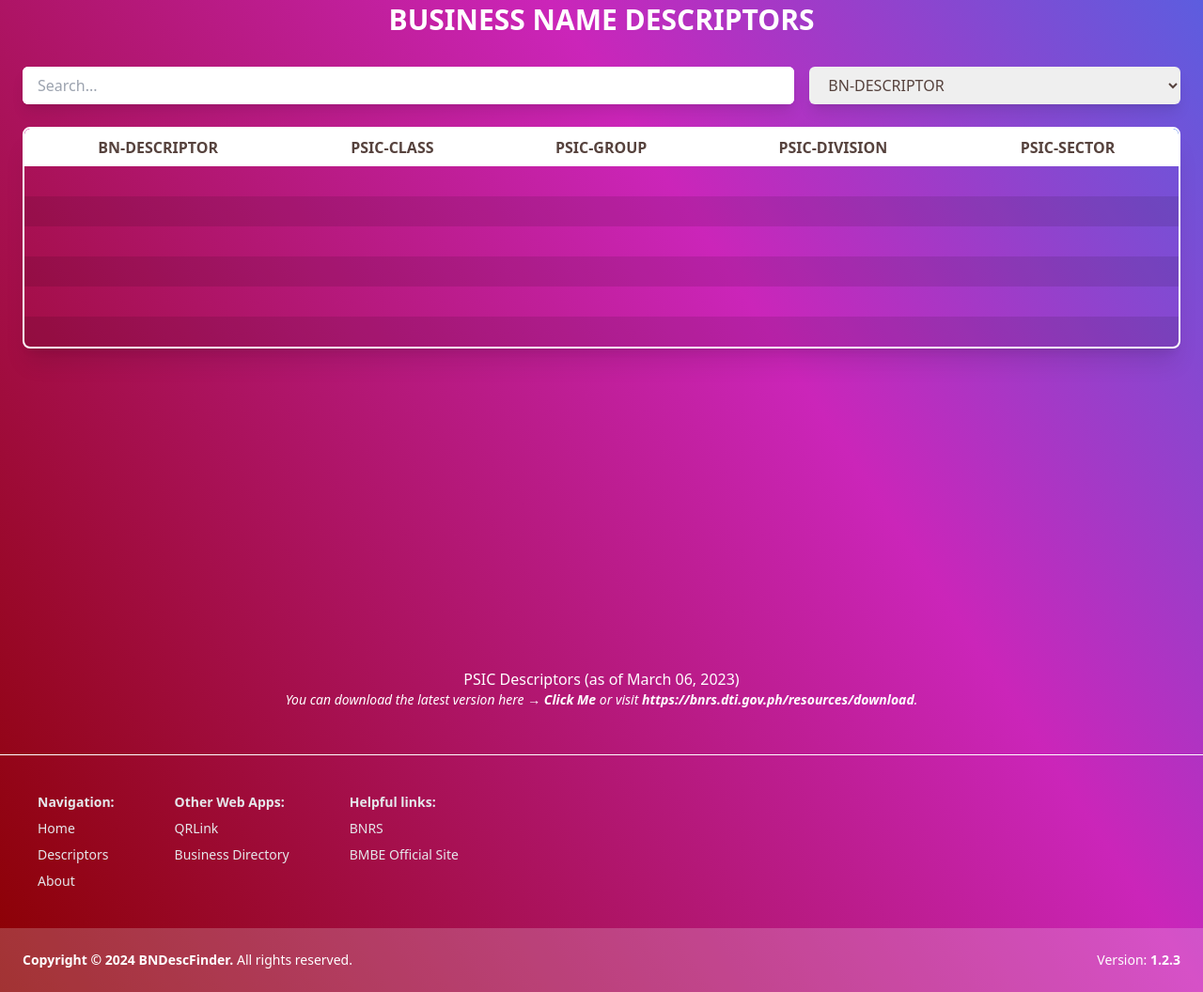
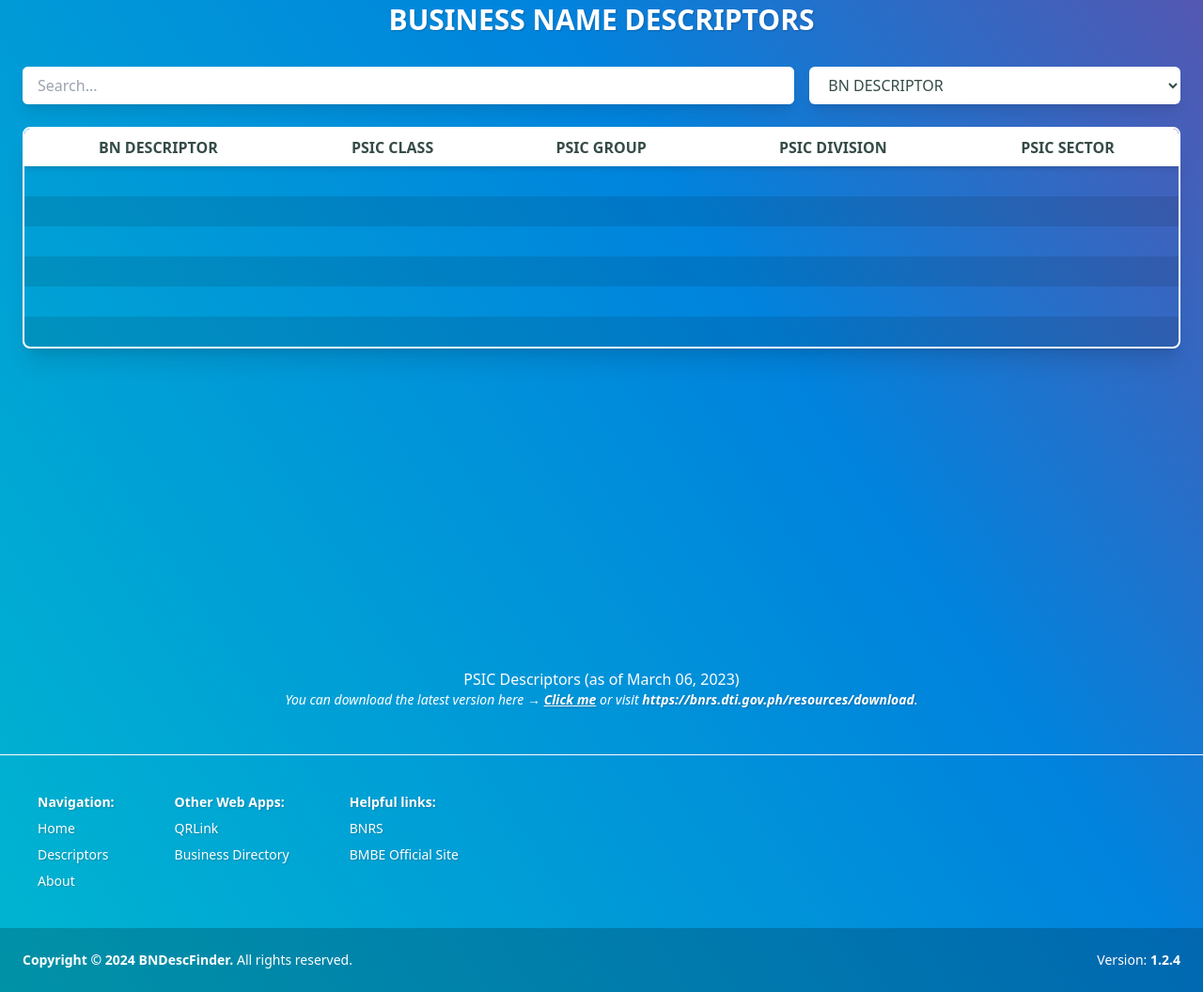
Before and after one commit to rylCodes/BN-Descriptors, a website: page index.html in a window 1280 px wide. Shown: the part 886-1942 px from the top of the page at 94% size. Drawn offline with Linux system fonts and the light colour scheme.

Commit message:
change color scheme and icon, fix about route when page refresh

```diff
--- a/index.html
+++ b/index.html
@@ -9,29 +9,31 @@
   <link rel="preconnect" href="https://fonts.googleapis.com">
   <link rel="preconnect" href="https://fonts.gstatic.com" crossorigin>
   <link href="https://fonts.googleapis.com/css2?family=Lato:ital,wght@0,100;0,300;0,400;0,700;0,900;1,100;1,300;1,400;1,700;1,900&display=swap" rel="stylesheet">
-  <!-- For small screens (16x16 pixels) -->
   <link rel="icon" type="image/png" href="./favicon/favicon-16x16.png" sizes="16x16">
-  <!-- For medium screens (32x32 pixels) -->
   <link rel="icon" type="image/png" href="./favicon/favicon-32x32.png" sizes="32x32">
-  <!-- Default favicon -->
+  <link rel="icon" type="image/png" sizes="192x192" href="android-chrome-192x192.png">
+  <link rel="icon" type="image/png" sizes="512x512" href="android-chrome-512x512.png">
+  <link rel="apple-touch-icon" href="apple-touch-icon.png">
   <link rel="icon" type="image/png" href="./favicon/favicon.ico">
   <link rel="stylesheet" href="/src/output.css">
-  <title>BN Descriptor Finder</title>
+  <title>BNDescFinder</title>
 </head>
 
-<body class="bg-gradient-to-tr from-[#8b0000] via-[#CB25B9] to-[#008CFF] text-white text-sm sm:text-base">
+<body class="bg-gradient-to-tr from-[#00B6D0] via-[#0083DD] to-[#9A338E] text-white text-sm sm:text-base">
   <header>
     <div class="relative flex justify-between items-center h-16 px-6 py-10 w-full max-w-7xl mx-auto">
       <!-- Logo -->
       <a href="/">
         <div class="flex items-center gap-2">
-          <img class="w-8 h-auto drop-shadow-lg" src="./img/logo-32x32.png" alt="bn descriptor logo">
-          <div class="font-extrabold text-lg">BNDescFinder</div>
+          <div class="size-8 shadow-md rounded-md bg-white">
+            <img class="object-cover" src="./img/logo-64x64.png" alt="bn descriptor logo">
+          </div>
+          <div class="cstm-txt-shadow font-extrabold text-lg">BNDescFinder</div>
         </div>
       </a>
 
       <!-- Default -->
-      <nav class="hidden items-center gap-4 text-xs font-semibold md:gap-6 md:flex sm:text-sm">
+      <nav class="hidden items-center gap-4 text-xs font-semibold cstm-txt-shadow md:gap-6 md:flex sm:text-sm">
         <a class="py-1 border-b-4 border-transparent hover:border-white transition-all duration-500" href="#home">HOME</a>
         <a class="py-1 border-b-4 border-transparent hover:border-white transition-all duration-500" href="#descriptors">DESCRIPTORS</a>
         <a class="py-1 border-b-4 border-transparent hover:border-white transition-all duration-500" href="#about" onclick="openAboutPage()">ABOUT</a>
@@ -45,7 +47,7 @@
       </div>
 
       <!-- Mobile Nav -->
-      <div onclick="toggleNav()" id="mobile-nav" class="absolute top-full right-0 translate-x-full flex flex-col bg-gradient-to-tr from-[#CB25B9] to-[#008CFF] shadow-lg w-full text-[#344B47] text-xs font-semibold transition-all duration-500 md:hidden sm:text-sm">
+      <div onclick="toggleNav()" id="mobile-nav" class="absolute top-full right-0 translate-x-full flex flex-col bg-gradient-to-tr from-[#0083DD] to-[#9A338E] shadow-lg w-full text-[#344B47] text-xs font-semibold transition-all duration-500 md:hidden sm:text-sm">
         <a class="p-3 bg-white hover:bg-transparent hover:text-white transition-all duration-500" href="#home">HOME</a>
         <a class="p-3 bg-white hover:bg-transparent hover:text-white transition-all duration-500" href="#descriptors">DESCRIPTORS</a>
         <a class="p-3 bg-white hover:bg-transparent hover:text-white transition-all duration-500" href="#about" onclick="openAboutPage()">ABOUT</a>
@@ -57,17 +59,17 @@
     <!-- Hero Section -->
     <section id="home" class="scroll-mt-28 mt-6 lg:mt-0">
       <div id="home-div" class="flex flex-col w-full items-center mt-6 lg:flex-row lg:mt-0">
-        <div class="flex flex-col h-full justify-start items-start gap-6 w-full text-center lg:w-1/2 lg:text-start">
-          <h1 class="text-3xl w-full font-bold cstm-txt-shadow lg:text-5xl md:text-4xl">BN DESCRIPTOR FINDER</h1>
+        <div class="cstm-txt-shadow flex flex-col h-full justify-start items-start gap-6 w-full text-center lg:w-1/2 lg:text-start">
+          <h1 class="text-3xl w-full font-bold cstm-txt-shadow lg:text-5xl md:text-4xl">BNDescFinder</h1>
           <p>
-            Discover and access Business Name Descriptors effortlessly with the BN Descriptor Finder.
+            Discover and access Business Name Descriptors effortlessly with the BNDescFinder.
             This user-friendly platform simplifies PSIC Descriptor search, sourced from BNRS, enabling you to know the registrable line or nature of your business with ease.
             Start searching now!
           </p>
-          <a onclick="startSearching()" class="border border-transparent px-4 py-2 rounded-lg shadow-lg bg-[#008CFF] w-fit mx-auto font-semibold hover:bg-inherit hover:border-white lg:mx-0 transition-all duration-500" href="#descriptors">Get Started</a>
+          <a onclick="startSearching()" class="border border-transparent px-4 py-2 rounded-lg shadow-lg bg-[#00C9B7] w-fit mx-auto font-semibold hover:bg-inherit hover:border-white lg:mx-0 transition-all duration-500" href="#descriptors">Get Started</a>
         </div>
         <div class="w-full h-auto lg:flex-1">
-          <img class="object-cover mix-blend-color-burn" src="./img/hero-image.jpg" alt="man that is searching">
+          <img class="object-cover mix-blend-multiply" src="./img/hero-image.jpg" alt="man that is searching">
         </div>
       </div>
     </section>
@@ -77,20 +79,20 @@
     <!-- Descriptors Section -->
     <section id="descriptors" class="flex flex-col justify-between scroll-mt-12 mt-12">
       <div>
-        <h2 class="text-center font-bold text-xl md:text-3xl sm:text-2xl">BUSINESS NAME DESCRIPTORS</h2>
-        <form class="mt-8 text-[#56423D] scroll-mt-8" id="search-form">
+        <h2 class="cstm-txt-shadow text-center font-bold text-xl md:text-3xl sm:text-2xl">BUSINESS NAME DESCRIPTORS</h2>
+        <form class="mt-8 text-[#344B47] scroll-mt-8" id="search-form">
           <div class="flex flex-col gap-4 items-center w-full md:flex-row">
             <div class="relative w-full md:w-2/3 shadow-lg rounded-md bg-white">
-              <input class="w-full px-4 py-2 rounded-md outline-[#CB25B9]" type="text" name="keyword" id="searchInput" placeholder="Search...">
+              <input class="w-full px-4 py-2 rounded-md bg-inherit outline-[#0083DD]" type="text" name="keyword" id="searchInput" placeholder="Search...">
               <i id="clear-text" onclick="onClearText()" class="fa-solid fa-xmark hidden absolute right-3 top-1/2 -translate-y-1/2 text-lg"></i>
             </div>
             <div class="w-full shadow-lg md:flex-1">
-              <select class="w-full px-4 py-2 rounded-md outline-[#008CFF]" id="select-option" name="select-option">
-                <option selected value="bnValue">BN-DESCRIPTOR</option>
-                <option value="class">PSIC-CLASS</option>
-                <option value="group">PSIC-GROUP</option>
-                <option value="division">PSIC-DIVISION</option>
-                <option value="sector">PSIC-SECTOR</option>
+              <select class="w-full px-4 py-2 rounded-md outline-[#9A338E] bg-white" id="select-option" name="select-option">
+                <option selected value="bnValue">BN DESCRIPTOR</option>
+                <option value="class">PSIC CLASS</option>
+                <option value="group">PSIC GROUP</option>
+                <option value="division">PSIC DIVISION</option>
+                <option value="sector">PSIC SECTOR</option>
               </select>
             </div>
           </div>
@@ -98,15 +100,15 @@
 
         <div class="mt-6 px-4" id="resultCounter"></div>
 
-        <div class="border-2 border-white rounded-lg shadow-xl mt-6 overflow-y-auto overflow-x-scroll min-h-48 max-h-screen text-xs md:text-base sm:text-sm">
+        <div class="border-2 border-white rounded-lg shadow-xl mt-6 overflow-auto min-h-24 max-h-96 text-xs md:text-base sm:text-sm">
           <table class="w-full text-center" id="psicTable">
-            <thead class="sticky top-0 text-[#56423D] bg-gradient-to-tr from-[#8b0000] via-[#CB25B9] to-[#008CFF]">
+            <thead class="sticky top-0 text-[#344B47] bg-gradient-to-tr from-[#00B6D0] via-[#0083DD] to-[#9A338E] shadow-md">
               <tr>
-                <th class="bg-white px-4 py-2 rounded-tl-md">BN-DESCRIPTOR</th>
-                <th class="bg-white px-4 py-2">PSIC-CLASS</th>
-                <th class="bg-white px-4 py-2">PSIC-GROUP</th>
-                <th class="bg-white px-4 py-2">PSIC-DIVISION</th>
-                <th class="bg-white px-4 py-2 rounded-tr-md">PSIC-SECTOR</th>
+                <th class="bg-white px-4 py-2 rounded-tl-md">BN DESCRIPTOR</th>
+                <th class="bg-white px-4 py-2">PSIC CLASS</th>
+                <th class="bg-white px-4 py-2">PSIC GROUP</th>
+                <th class="bg-white px-4 py-2">PSIC DIVISION</th>
+                <th class="bg-white px-4 py-2 rounded-tr-md">PSIC SECTOR</th>
               </tr>
             </thead>
             <tbody>
@@ -162,64 +164,64 @@
         <p>PSIC Descriptors (as of March 06, 2023)</p>
         <p class="text-sm italic sm:text-sm">
           You can download the latest version here →
-          <a class="font-bold hover:underline" href="https://dtibnrs.s3-ap-southeast-1.amazonaws.com/files/20240322/qtpoaytgak1015.xlsx" target="_blank">Click Me</a> or visit
-          <a class="font-bold hover:underline break-words" href="https://bnrs.dti.gov.ph/resources/download" target="_blank">https://bnrs.dti.gov.ph/resources/download</a>.
+          <a class="cstm-txt-shadow font-semibold underline" href="https://dtibnrs.s3-ap-southeast-1.amazonaws.com/files/20240322/qtpoaytgak1015.xlsx" target="_blank">Click me</a> or visit
+          <a class="cstm-txt-shadow font-semibold hover:underline break-words" href="https://bnrs.dti.gov.ph/resources/download" target="_blank">https://bnrs.dti.gov.ph/resources/download</a>.
         </p>
       </div>
     </section>
   </div>
 
   <!-- Modal: About Page -->
-  <div id="about" class="hidden fixed top-0 left-0 w-full h-screen bg-gradient-to-tr from-[#8b0000] via-[#CB25B9] to-[#008CFF]">
-    <button id="aboutPage-option" class="absolute z-50 top-10 right-10 hover:opacity-75" onclick="closeAboutPage()">
+  <div id="about" class="hidden fixed top-0 left-0 w-full h-screen bg-gradient-to-tr from-[#00B6D0] via-[#0083DD] to-[#9A338E] cstm-txt-shadow">
+    <a id="aboutPage-option" class="absolute z-50 top-10 right-10 hover:opacity-75" href="#home" onclick="closeAboutPage()">
       <i class="fa-solid fa-xmark text-2xl md:text-3xl"></i>
-    </button>
+    </a>
     <div class="max-w-5xl w-full mx-auto h-full flex flex-col gap-4 mt-20 p-6">
       <h3 class="text-lg sm:text-xl">
-        Welcome to the <strong>BN Descriptor Finder</strong>!
+        Welcome to the <strong>BNDescFinder</strong>!
       </h3>
 
       <p>This platform is a user-friendly, single-page website created to facilitate users in effortlessly exploring and accessing available Business Name Descriptors. It aims to simplify the search process and provide an intuitive interface for individuals seeking PSIC Descriptors.
       </p>
 
       <p>
-        Please note that while the BN Descriptor Finder is independently owned and hosted by <a class="font-bold hover:underline" href="https://darylandres.com/" target="_blank">NCBC Daryl Andres</a>, the data is sourced from the <a class="font-semibold hover:underline" href="https://bnrs.dti.gov.ph/" target="_blank">Business Name Registration System (BNRS)</a>. The core dataset used within this tool is extracted from the comprehensive PSIC Descriptors file, accessible for download at <a class="font-semibold hover:underline" href="https://bnrs.dti.gov.ph/resources/download" target="_blank">https://bnrs.dti.gov.ph/resources/download</a> via the BNRS platform.
+        Please note that while the BNDescFinder is independently owned and hosted by <a class="font-bold hover:underline" href="https://darylandres.com/" target="_blank">NCBC Daryl Andres</a>, the data is sourced from the <a class="font-semibold hover:underline" href="https://bnrs.dti.gov.ph/" target="_blank">Business Name Registration System (BNRS)</a>. The core dataset used within this tool is extracted from the comprehensive PSIC Descriptors file, accessible for download at <a class="font-semibold hover:underline" href="https://bnrs.dti.gov.ph/resources/download" target="_blank">https://bnrs.dti.gov.ph/resources/download</a> via the BNRS platform.
       </p>
 
       <p>
-        Thank you for using the BN Descriptor Finder. Explore, discover, and simplify your search for Business Name Descriptors effortlessly!
+        Thank you for using the BNDescFinder. Explore, discover, and simplify your search for Business Name Descriptors effortlessly!
       </p>
 
-      <button class="w-fit mt-6 hover:opacity-75" onclick="closeAboutPage()"><i class="fa-solid fa-arrow-left-long"></i> Back to Home</button>
+      <a class="w-fit mt-6 hover:opacity-75" href="#home" onclick="closeAboutPage()"><i class="fa-solid fa-arrow-left-long"></i> Back to Home</a>
     </div>
   </div>
 
-  <footer class="mt-12 border-t border-white text-xs text-center md:text-start text-gray-200 sm:text-sm">
-    <div class="flex flex-col items-center gap-12 p-10 mx-auto max-w-7xl w-full md:flex-row md:items-start md:gap-16">
+  <footer class="mt-12 border-t border-white text-xs text-center md:text-start sm:text-sm">
+    <div class="cstm-txt-shadow flex flex-col items-center gap-12 p-10 mx-auto max-w-7xl w-full md:flex-row md:items-start md:gap-16">
       <div class="flex flex-col gap-2">
         <div><strong>Navigation:</strong></div>
-        <a class="hover:text-white" href="#home">Home</a>
-        <a class="hover:text-white" href="#descriptors">Descriptors</a>
-        <a class="hover:text-white" href="#about" onclick="openAboutPage()">About</a>
+        <a class="hover:opacity-75" href="#home">Home</a>
+        <a class="hover:opacity-75" href="#descriptors">Descriptors</a>
+        <a class="hover:opacity-75" href="#about" onclick="openAboutPage()">About</a>
       </div>
 
       <div class="flex flex-col gap-2">
         <div><strong>Other Web Apps:</strong></div>
-        <a class="hover:text-white" href="https://qrlink-maker.darylandres.com/" target="_blank">QRLink</a>
-        <a class="hover:text-white" href="https://wonderful-bay-090b91c00.4.azurestaticapps.net/" target="_blank">Business Directory</a>
+        <a class="hover:opacity-75" href="https://qrlink-maker.darylandres.com/" target="_blank">QRLink</a>
+        <a class="hover:opacity-75" href="https://wonderful-bay-090b91c00.4.azurestaticapps.net/" target="_blank">Business Directory</a>
       </div>
 
       <div class="flex flex-col gap-2">
         <div><strong>Helpful links:</strong></div>
-        <a class="hover:text-white" href="https://bnrs.dti.gov.ph/" target="_blank">BNRS</a>
-        <a class="hover:text-white" href="https://bmbe.dti.gov.ph/" target="_blank">BMBE Official Site</a>
+        <a class="hover:opacity-75" href="https://bnrs.dti.gov.ph/" target="_blank">BNRS</a>
+        <a class="hover:opacity-75" href="https://bmbe.dti.gov.ph/" target="_blank">BMBE Official Site</a>
       </div>
 
     </div>
-    <div class="bg-[rgba(255,255,255,0.2)] text-white">
+    <div class="bg-[rgba(0,0,0,0.2)]">
       <div class="flex flex-col justify-between gap-2 items-center p-6 max-w-7xl mx-auto w-full md:flex-row">
         <p><strong>Copyright &copy; 2024 BNDescFinder.</strong> All rights reserved.</p>
-        <p class="version">Version: <strong>1.2.3</strong></p>
+        <p class="version">Version: <strong>1.2.4</strong></p>
       </div>
     </div>
   </footer>
--- a/style.css
+++ b/style.css
@@ -1,5 +1,5 @@
 ::selection {
-    background-color: palevioletred;
+    background-color: #00C9B7;
     color: white;
 }
 
@@ -30,3 +30,7 @@ tbody tr:nth-child(even) {
     min-height: calc(100vh - 3rem);
     min-height: calc(100svh - 3rem);
 }
+
+.cstm-txt-shadow {
+    text-shadow: 1px 1px 2px rgba(0,0,0,0.2);
+}
```
Also changed, not shown: scripts.js (+9 -4 lines), favicon/android-chrome-192x192.png (added), favicon/android-chrome-512x512.png (added), favicon/apple-touch-icon.png (added), favicon/favicon-16x16.png, favicon/favicon-32x32.png, favicon/favicon.ico, img/logo-32x32.png (deleted), img/logo-64x64.png (added), src/output.css.
